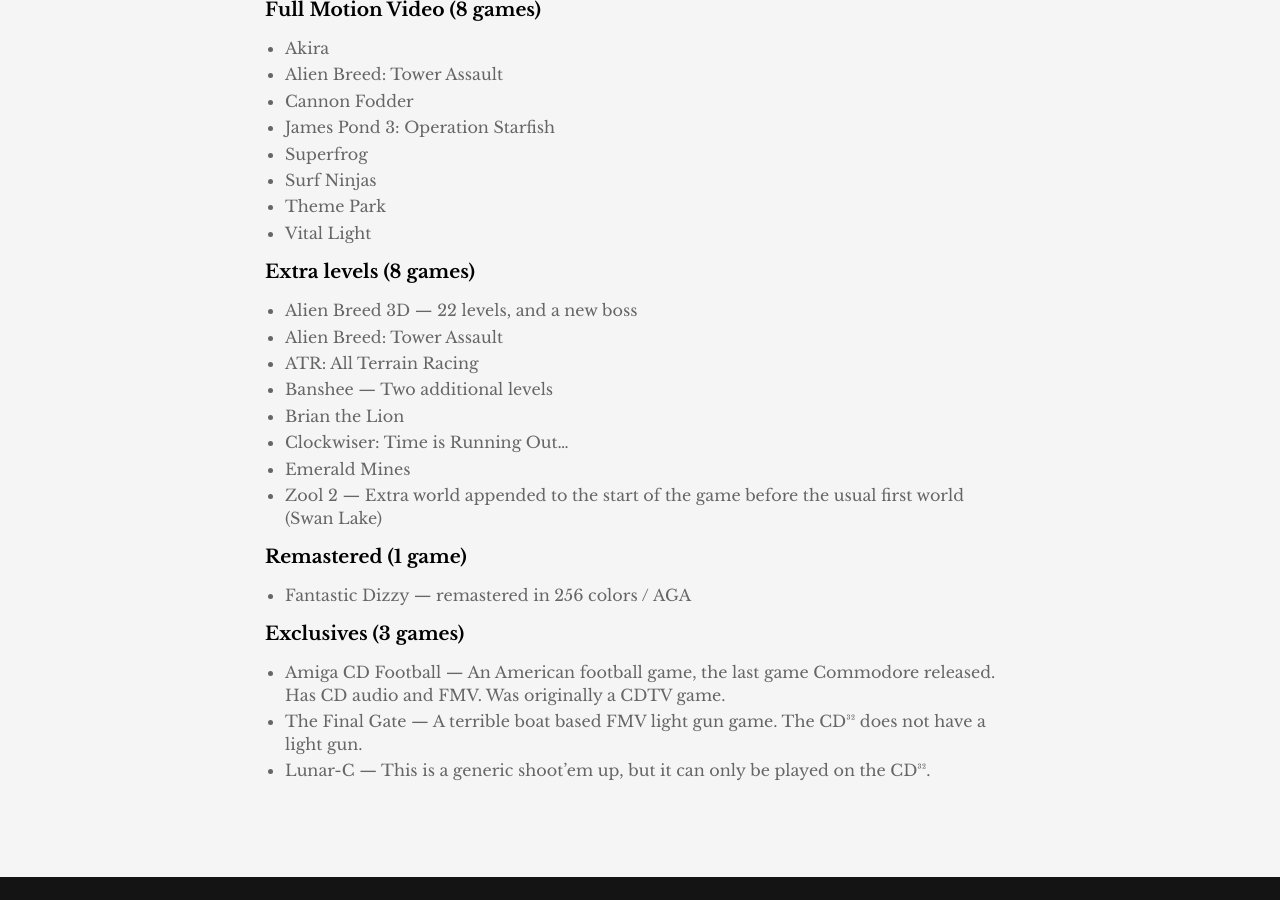
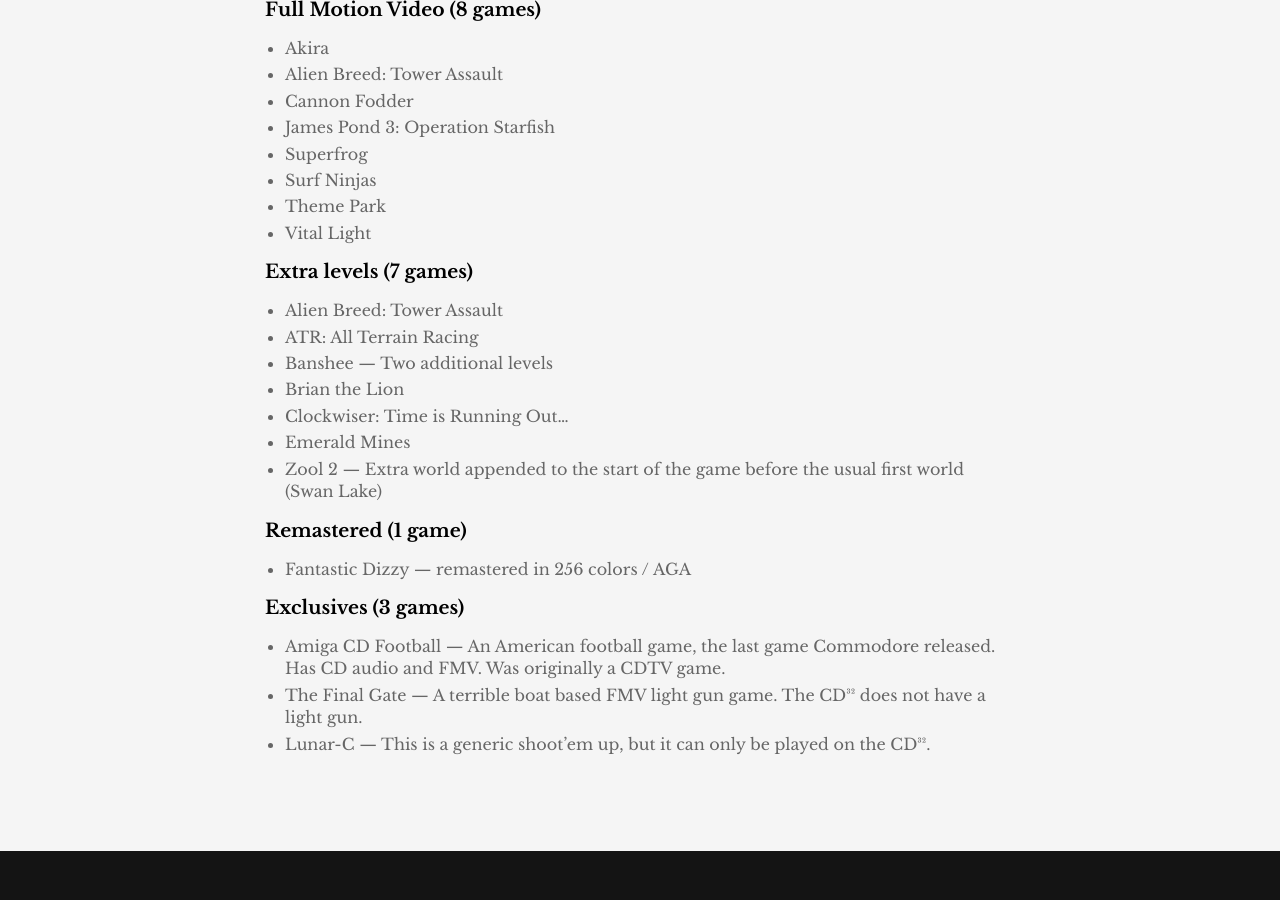
Before and after one commit to amigavision/amigavision.github.io, a Jekyll site: the page built from cd32.md, in a window 1280 px wide and 900 px high, scrolled down 2656 px. Built offline with Jekyll 4.4.1, drawn with Linux system fonts in a browser that asks for light colours.

Commit message:
Turns out, no extra levels after all?

```diff
--- a/cd32.md
+++ b/cd32.md
@@ -87,9 +87,8 @@
 * Theme Park
 * Vital Light
 
-### Extra levels (8 games)
+### Extra levels (7 games)
 
-* Alien Breed 3D — 22 levels, and a new boss
 * Alien Breed: Tower Assault
 * ATR: All Terrain Racing
 * Banshee — Two additional levels
```
